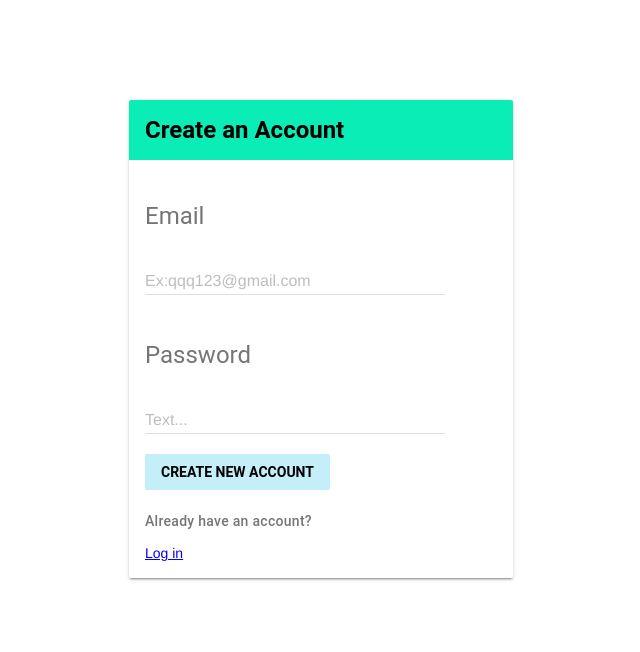
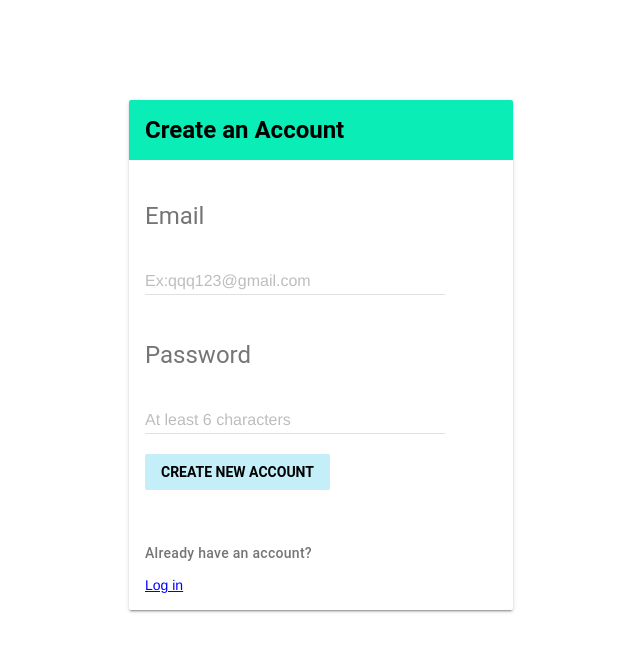
Before and after one commit to DreamingTraveler/FireBaseHomework, a plain HTML site: page index.html in a window 1280 px wide. Shown: the whole page, without its empty margins (319-959 px from the left). Drawn offline with Linux system fonts and the light colour scheme; no server answers.

Commit message:
Change sign info

```diff
--- a/index.html
+++ b/index.html
@@ -37,13 +37,14 @@
       <form action="#">
         <div class="mdl-textfield mdl-js-textfield">
           <input class="mdl-textfield__input" type="password" id="password">
-          <label class="mdl-textfield__label" for="sample1">Text...</label>
+          <label class="mdl-textfield__label" for="sample1">At least 6 characters</label>
         </div>
       </form>
 
       <button class="mdl-button mdl-js-button mdl-js-ripple-effect" id="btnSignUp">
         Create New Account
       </button>
+      <div class="mdl-card__supporting-text" id="sign-info"></div>
 
       <h5>Already have an account?</h5>
       <a href="log_in.html">Log in</a>
--- a/js/script.js
+++ b/js/script.js
@@ -78,6 +78,7 @@ $(document).ready(function(){
     const promise = auth.createUserWithEmailAndPassword(email, password);
     promise.catch(function(e){
       console.log(e.message);
+      $signInfo.html(e.message);
     });
     promise.then(function(currentUser){
       // console.log("SignUp user is "+currentUser.email);
```
